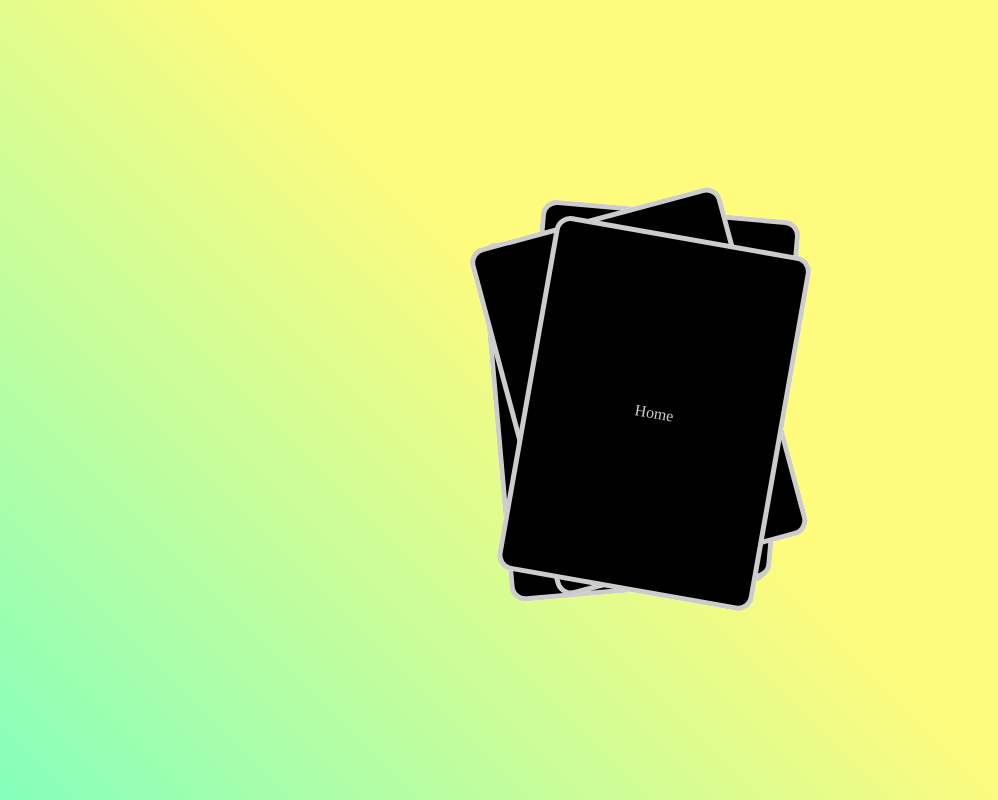
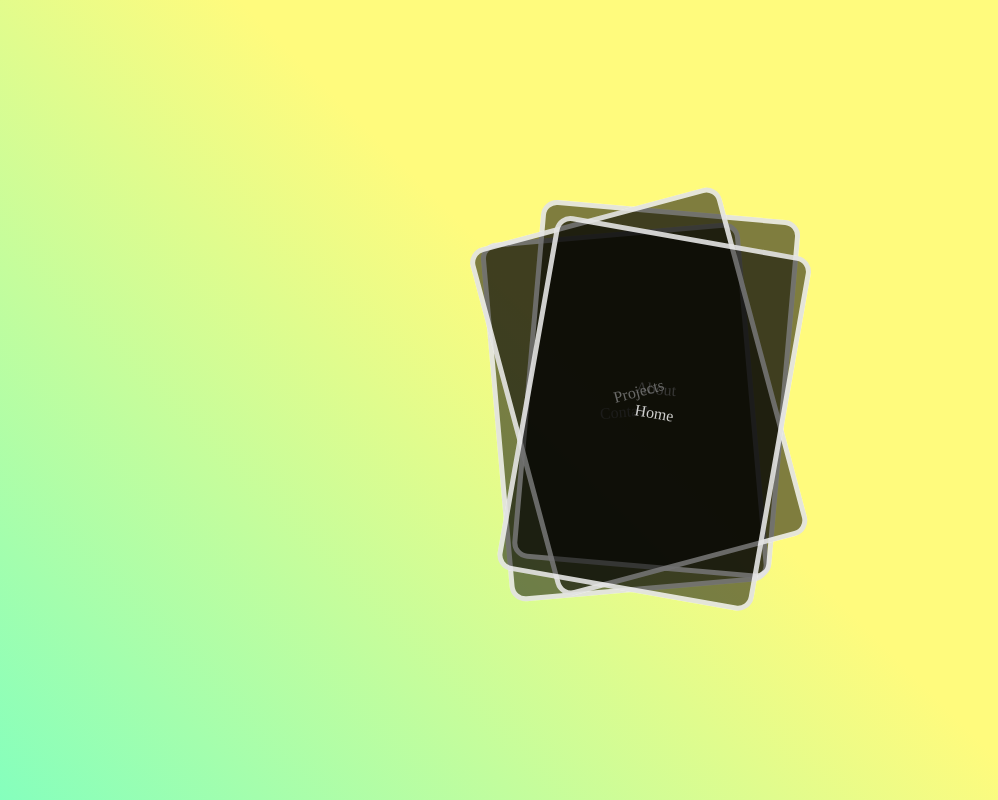
Before and after one commit to SSN34/SSN34, a plain HTML site: page index.html in a window 1280 px wide. Shown: the whole page, without its empty margins (0-998 px from the left). Drawn offline with Linux system fonts and the light colour scheme.

Commit message:
improved css

```diff
--- a/index.css
+++ b/index.css
@@ -30,26 +30,20 @@ body {
     align-items: center;
     transform: translate(-50%, -50%);
     z-Index: 5;
+    background: rgba(0, 0, 0, 0.5);
+    color:rgb(255,255,255,0.8);
 }
 
 .cards:nth-child(4) {
-    background: rgba(0, 0, 0);
-    color:rgb(255,255,255,0.8);
     transform: rotate(10deg) translate(-55%, -40%);
 }
 .cards:nth-child(3) {
-    background: rgba(0, 0, 0);
-    color:rgb(255,255,255,0.8);
     transform: rotate(-15deg) translate(-30%, -60%);
 }
 .cards:nth-child(2) {
-    background: rgba(0, 0, 0);
-    color:rgb(255,255,255,0.8);
     transform: rotate(5deg) translate(-50%, -50%);
 }
 .cards:nth-child(1) {
-    background: rgba(0, 0, 0);
-    color:rgb(255,255,255,0.8);
     transform: rotate(-5deg) translate(-50%, -50%);
 }
 
```
